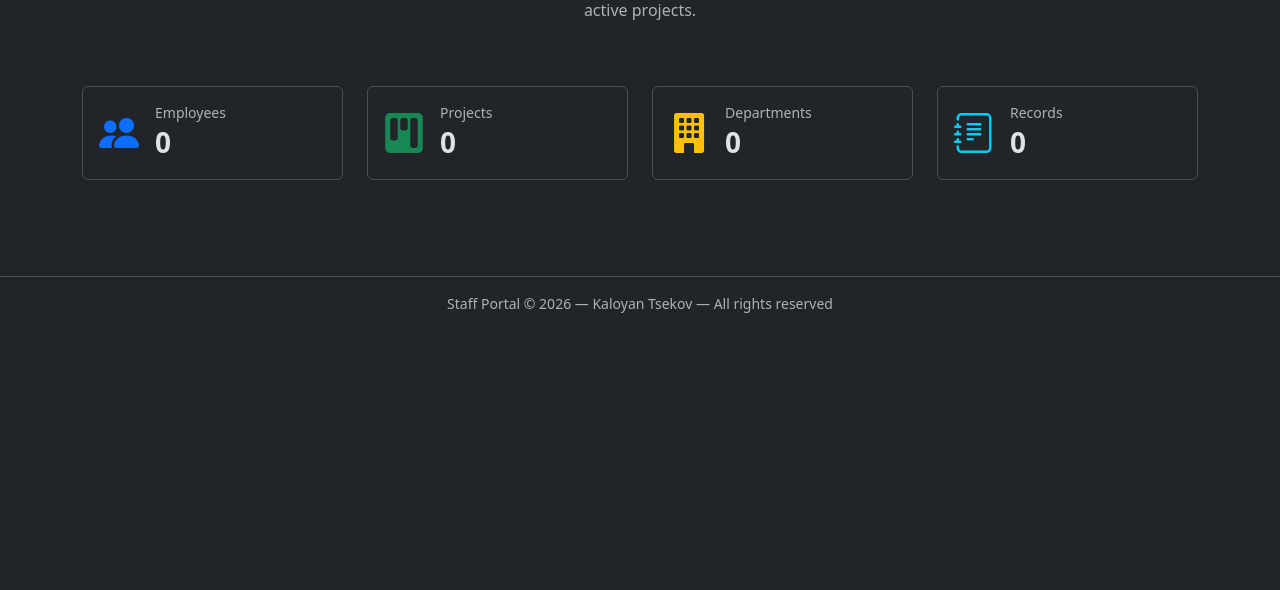
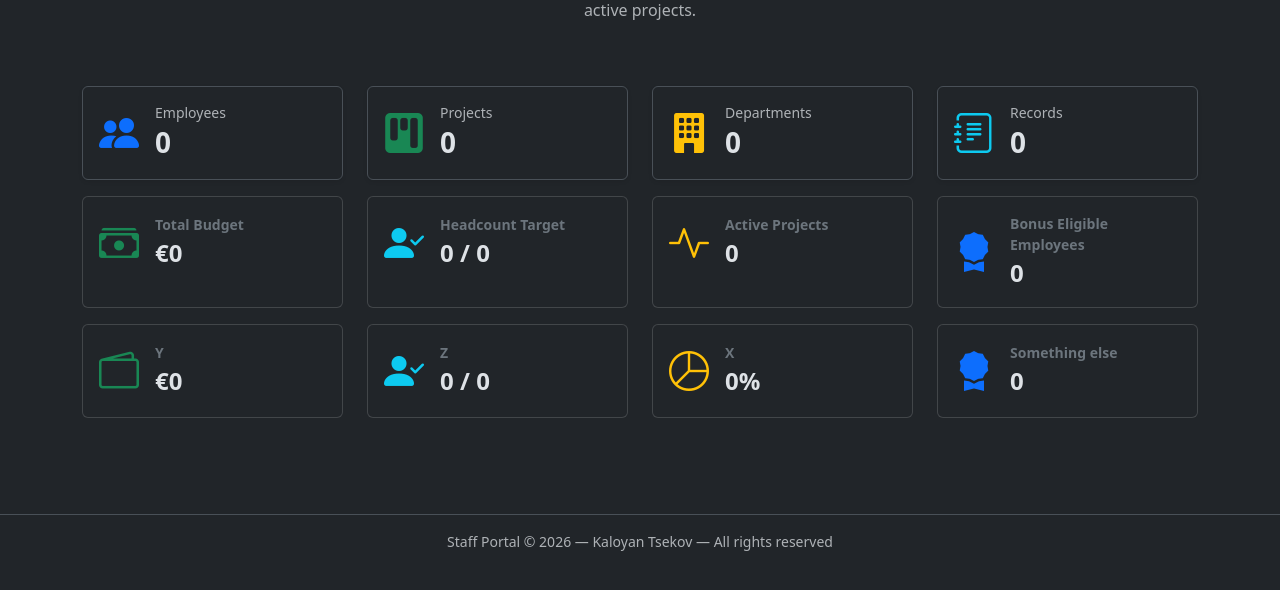
Before and after one commit to kaloyankrasimirov/staff_portal, a Django app: page / in a window 1280 px wide. Shown: the part 197-787 px from the top of the page. Run offline with Django 5.2, Linux system fonts and the light colour scheme; data that the repository does not hold is empty; parts of the project's set-up code (start-up, migrations or seed data) failed here and were passed over; some libraries are stand-ins or nearby versions.

Commit message:
chore: adding cards to homepage + records dashboard

```diff
--- a/common/views.py
+++ b/common/views.py
@@ -1,3 +1,4 @@
+from django.db.models import Sum
 from django.http import HttpRequest, HttpResponse
 from django.shortcuts import render
 
@@ -15,11 +16,21 @@ def home_page_view(request: HttpRequest) -> HttpResponse:
         DepartmentRecords.objects.count()
     )
 
+    total_budget = ProjectRecords.objects.aggregate(
+        Sum('allocated_budget')
+    )['allocated_budget__sum']
+
+
     context = {
         'employee_count': Employee.objects.count(),
         'projects_count': Project.objects.count(),
         'departments_count': Department.objects.count(),
-        'records_count': total_records
+        'records_count': total_records,
+        'active_projects_count': ProjectRecords.objects.filter(status='Ongoing').count(),
+        'bonus_eligibility_count': EmployeeRecords.objects.filter(bonus_eligibility=True).count(),
+        'total_budget': total_budget
+
+
     }
 
     return render(request, 'common/homepage.html', context)
--- a/records/urls.py
+++ b/records/urls.py
@@ -8,9 +8,9 @@ app_name = 'records'
 urlpatterns = [
     path('', RecordsDashboardView.as_view(), name='records-dashboard'),
     path('employee/create/', EmployeeRecordsCreateView.as_view(), name='employee-record-create'),
-    path('records/', EmployeeRecordsUpdateView.as_view(), name='employee-record-update'),
+    path('employee/<int:pk>/edit/', EmployeeRecordsUpdateView.as_view(), name='employee-record-update'),
     path('deparment/create/', DepartmentRecordsCreateView.as_view(), name='department-record-create'),
-    path('records/', DepartmentRecordsUpdateView.as_view(), name='department-record-update'),
+    path('department/<int:pk>/edit/', DepartmentRecordsUpdateView.as_view(), name='department-record-update'),
     path('project/create/', ProjectRecordsCreateView.as_view(), name='project-record-create'),
-    path('records/', ProjectRecordsUpdateView.as_view(), name='project-record-update'),
+    path('project/<int:pk>/edit/', ProjectRecordsUpdateView.as_view(), name='project-record-update'),
 ]
--- a/templates/common/homepage.html
+++ b/templates/common/homepage.html
@@ -12,7 +12,7 @@
     </div>
 </div>
 
-<div class="row g-4 mb-5">
+<div class="row g-4 mb-3">
     <div class="col-md-3">
         <div class="card border shadow-sm p-3 h-100">
             <div class="d-flex align-items-center">
@@ -58,4 +58,113 @@
         </div>
     </div>
 </div>
+<div class="row g-4 mb-3">
+    <div class="col-md-3">
+        <div class="card h-100 p-3">
+            <div class="d-flex align-items-center">
+                <div class="fs-1 me-3 text-success">
+                    <i class="bi bi-cash-stack"></i>
+                </div>
+                <div>
+                    <div class="text-secondary small fw-bold">Total Budget</div>
+                    <div class="fs-4 fw-bold">€{{ total_budget|default:"0" }}</div>
+                </div>
+            </div>
+        </div>
+    </div>
+
+    <div class="col-md-3">
+        <div class="card h-100 p-3">
+            <div class="d-flex align-items-center">
+                <div class="fs-1 me-3 text-info">
+                    <i class="bi bi-person-check-fill"></i>
+                </div>
+                <div>
+                    <div class="text-secondary small fw-bold">Headcount Target</div>
+                    <div class="fs-4 fw-bold">{{ current_headcount|default:"0" }} / {{ target_headcount|default:"0" }}</div>
+                </div>
+            </div>
+        </div>
+    </div>
+    <div class="col-md-3">
+        <div class="card h-100 p-3">
+            <div class="d-flex align-items-center">
+                <div class="fs-1 me-3 text-warning">
+                    <i class="bi bi-activity"></i>
+                </div>
+                <div>
+                    <div class="text-secondary small fw-bold">Active Projects</div>
+                    <div class="fs-4 fw-bold">{{ active_projects_count|default:"0" }}</div>
+                </div>
+            </div>
+        </div>
+    </div>
+    <div class="col-md-3">
+        <div class="card h-100 p-3">
+            <div class="d-flex align-items-center">
+                <div class="fs-1 me-3 text-primary">
+                    <i class="bi bi-award-fill"></i>
+                </div>
+                <div>
+                    <div class="text-secondary small fw-bold">Bonus Eligible Employees</div>
+                    <div class="fs-4 fw-bold">{{ bonus_eligibility_count|default:"0" }}</div>
+                </div>
+            </div>
+        </div>
+    </div>
+</div>
+<div class="row g-4 mb-5">
+    <div class="col-md-3">
+        <div class="card h-100 p-3">
+            <div class="d-flex align-items-center">
+                <div class="fs-1 me-3 text-success">
+                    <i class="bi bi-wallet2"></i>
+                </div>
+                <div>
+                    <div class="text-secondary small fw-bold">Y</div>
+                    <div class="fs-4 fw-bold">€{{ avg_project_budget|default:"0" }}</div>
+                </div>
+            </div>
+        </div>
+    </div>
+    <div class="col-md-3">
+        <div class="card h-100 p-3">
+            <div class="d-flex align-items-center">
+                <div class="fs-1 me-3 text-info">
+                    <i class="bi bi-person-check-fill"></i>
+                </div>
+                <div>
+                    <div class="text-secondary small fw-bold">Z</div>
+                    <div class="fs-4 fw-bold">{{ current_headcount|default:"0" }} / {{ target_headcount|default:"0" }}</div>
+                </div>
+            </div>
+        </div>
+    </div>
+    <div class="col-md-3">
+        <div class="card h-100 p-3">
+            <div class="d-flex align-items-center">
+                <div class="fs-1 me-3 text-warning">
+                    <i class="bi bi-pie-chart"></i>
+                </div>
+                <div>
+                    <div class="text-secondary small fw-bold">X</div>
+                    <div class="fs-4 fw-bold">{{ avg_completion|default:"0" }}%</div>
+                </div>
+            </div>
+        </div>
+    </div>
+    <div class="col-md-3">
+        <div class="card h-100 p-3">
+            <div class="d-flex align-items-center">
+                <div class="fs-1 me-3 text-primary">
+                    <i class="bi bi-award-fill"></i>
+                </div>
+                <div>
+                    <div class="text-secondary small fw-bold">Something else</div>
+                    <div class="fs-4 fw-bold">{{ bonus_eligible_count|default:"0" }}</div>
+                </div>
+            </div>
+        </div>
+    </div>
+</div>
 {% endblock %}
```
Also changed, not shown: templates/records/records_dashboard.html (+34 -14 lines).
